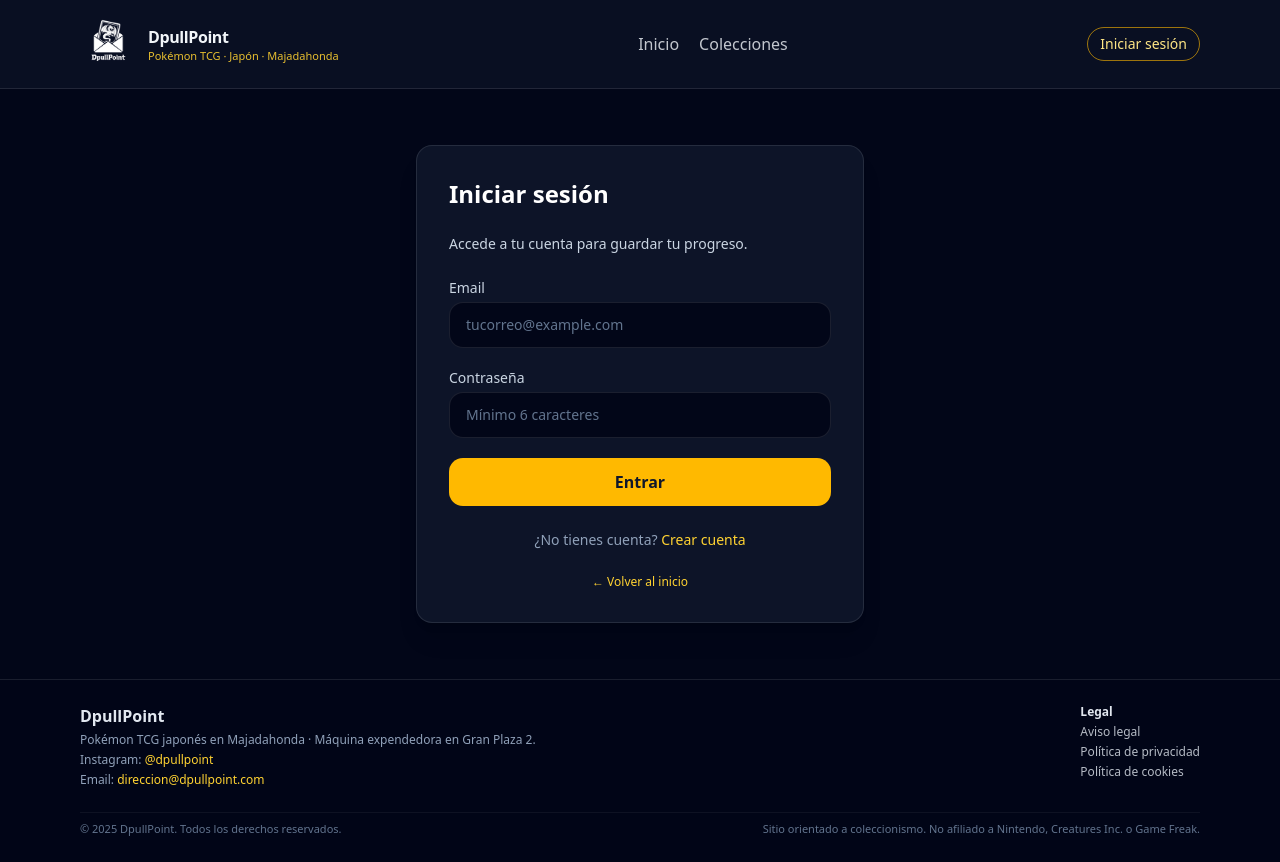
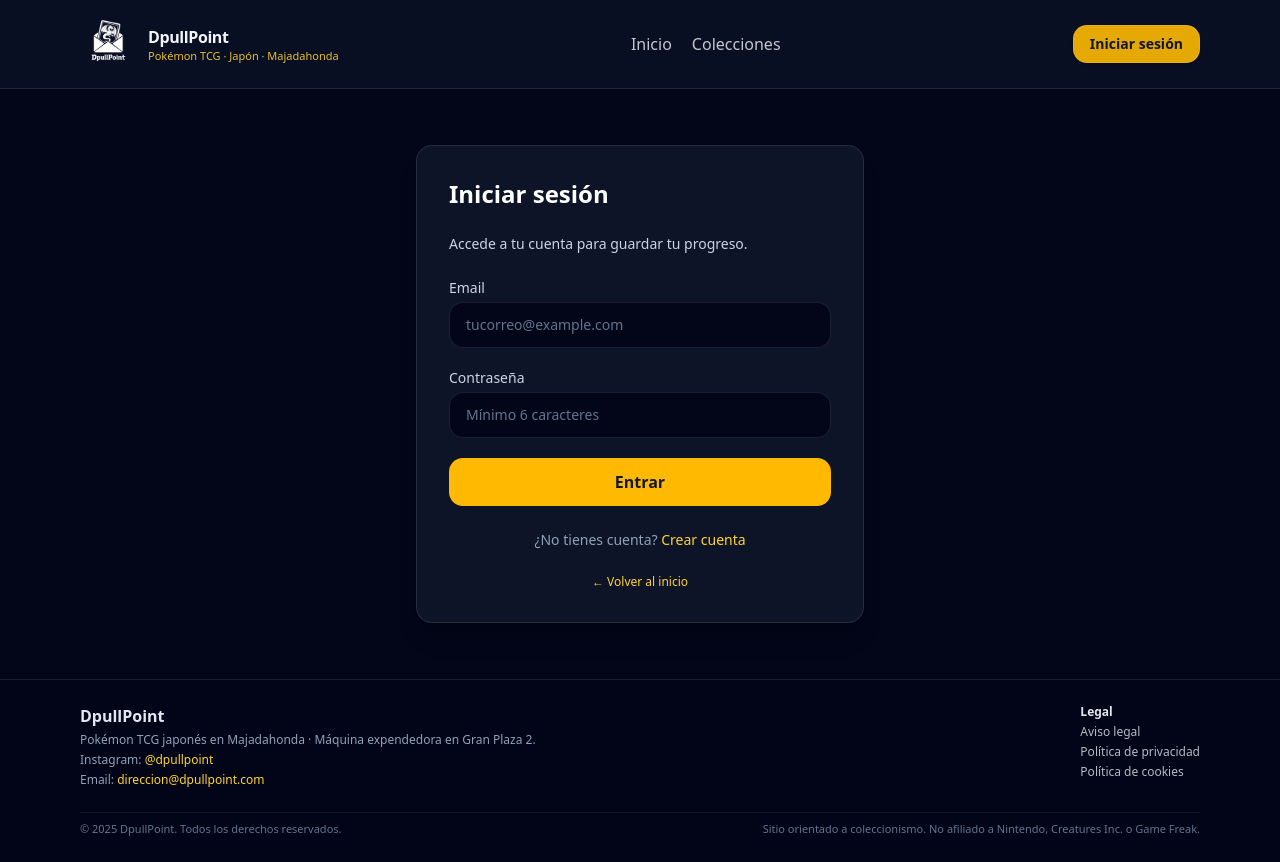
Before and after one commit to gypyb/dpullpoint, a Next.js app: page /login in a window 1280 px wide. Built offline with nearby package versions, Linux system fonts and the light colour scheme; no server answers.

Commit message:
Fix: confirm email v3 and Better visual

```diff
--- a/components/Header.tsx
+++ b/components/Header.tsx
@@ -62,7 +62,18 @@
           {!loading && !user && (
             <button
               onClick={() => router.push("/login")}
-              className="text-xs sm:text-sm px-3 py-1.5 rounded-full border border-amber-400/60 text-amber-200 hover:bg-amber-400/10 transition"
+              className="
+                text-xs sm:text-sm
+                px-4 py-2
+                rounded-xl
+                bg-amber-400/90
+                text-slate-900
+                font-semibold
+                shadow-sm
+                hover:bg-amber-300
+                transition-all
+                border border-white/10
+              "
             >
               Iniciar sesión
             </button>
```
